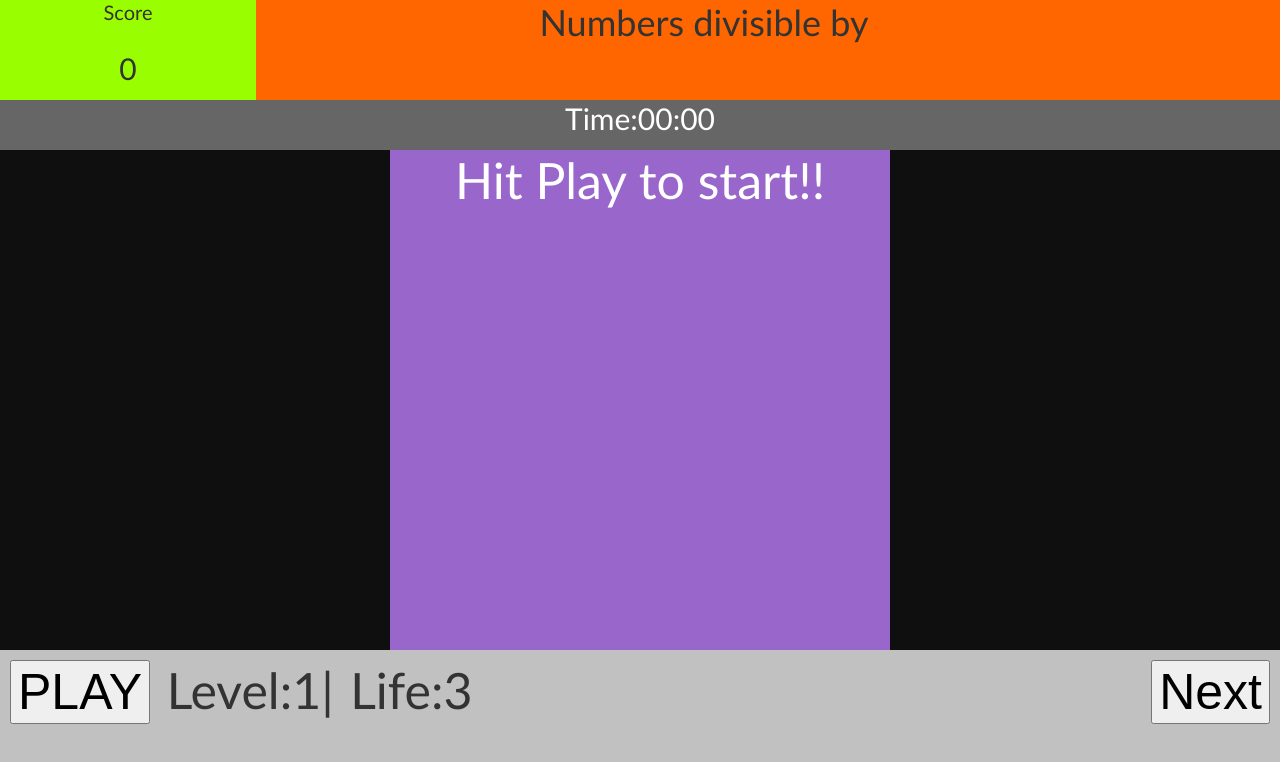
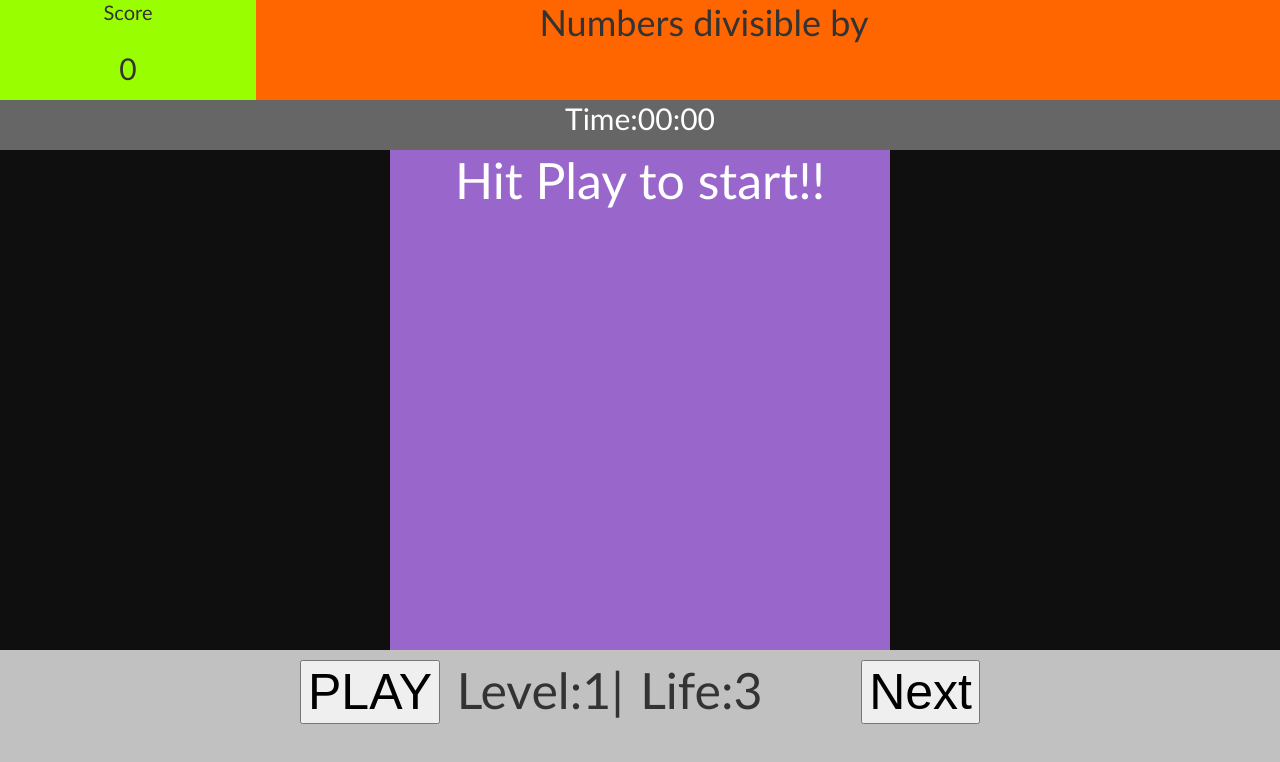
Before and after one commit to gdeioannes/MathQuest, a plain HTML site: page index.html in a window 1280 px wide. Drawn offline with Linux system fonts and the light colour scheme.

Commit message:
nuevo master

```diff
--- a/index.html
+++ b/index.html
@@ -132,7 +132,8 @@ button{
 
 #optionsContainer{
 	background:#C1C1C1;
-	width:100%;
+	width:700px;
+	margin:auto;
 
 }
 
```
